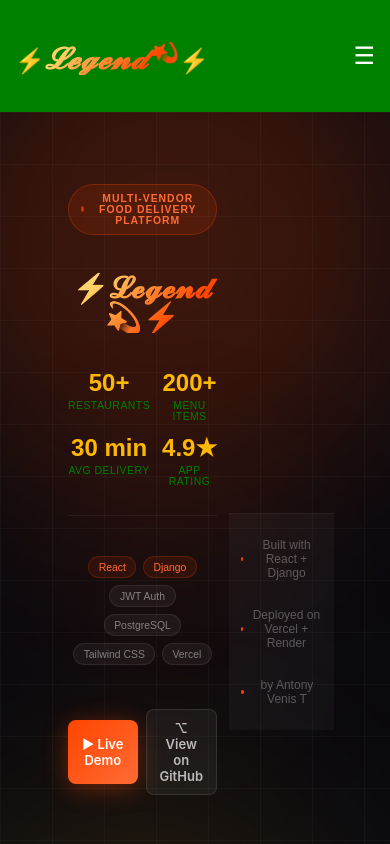
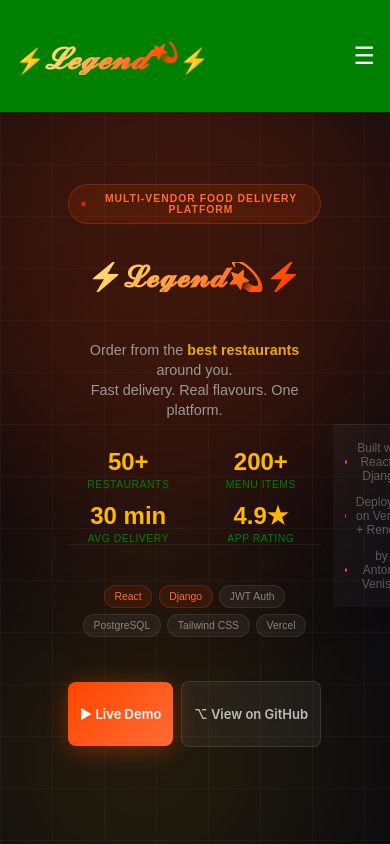
Before and after one commit to antonyvenis/e-commerce-app, a React (Vite) app in the folder frontend/: page /herobanner in a window 390 px wide. Shown: the top 844 px of the page. Built offline with nearby package versions, Linux system fonts and the light colour scheme.

Commit message:
Hero Banner Mobile View Updated

```diff
--- a/frontend/src/pages/HeroBanner.css
+++ b/frontend/src/pages/HeroBanner.css
@@ -1391,11 +1391,11 @@
     font-size: 0.95rem;
   }
 }
-
 /* ============================================
    MOBILE RESPONSIVE (768px and below)
    ============================================ */
 @media (max-width: 768px) {
+  /* MAIN CONTAINER - FULL COLUMN */
   .hero-banner-page {
     min-height: auto;
     padding-bottom: 2rem;
@@ -1408,9 +1408,37 @@
     padding: 1.5rem 1rem;
     align-items: center;
     width: 100%;
-  }
-
-  /* LEFT SECTION - MOBILE */
+    max-width: 100%;
+    grid-template-columns: 1fr !important;
+  }
+
+  /* ===== HIDE EVERYTHING RIGHT SIDE ===== */
+  .right {
+    display: none !important;
+    visibility: hidden !important;
+    width: 0 !important;
+    height: 0 !important;
+    margin: 0 !important;
+    padding: 0 !important;
+    border: none !important;
+    overflow: hidden !important;
+  }
+
+  /* Hide any element that might contain right side info */
+  .built-with,
+  .deployed-on,
+  .by-author,
+  [class*="right"],
+  [class*="info"],
+  [class*="side-info"],
+  .herobanner-card,
+  .row-cards,
+  .hero-order-card {
+    display: none !important;
+    visibility: hidden !important;
+  }
+
+  /* ===== LEFT SECTION - CENTER EVERYTHING ===== */
   .left {
     width: 100%;
     max-width: 100%;
@@ -1418,11 +1446,14 @@
     display: flex;
     flex-direction: column;
     align-items: center;
+    padding: 0;
+    margin: 0;
   }
 
   .eyebrow {
     font-size: 0.75rem;
     padding: 0.625rem 0.875rem;
+    text-align: center;
   }
 
   .brand {
@@ -1430,39 +1461,30 @@
     line-height: 1;
     margin-bottom: 0.5rem;
     text-align: center;
-  }
-
-  /* TAGLINE - FULL WIDTH BELOW */
-  .tagline {
-    font-size: 1rem;
-    line-height: 1.5;
-    width: 100%;
-    max-width: 100%;
-    text-align: center;
-    margin-top: 1.5rem;
-    padding: 0 1rem;
-    word-wrap: break-word;
-    overflow-wrap: break-word;
-    order: 5;
-  }
-
+    width: 100%;
+  }
+
+  /* ===== STATS SECTION ===== */
   .herobanner-stats {
     display: grid;
     grid-template-columns: 1fr 1fr;
     gap: 1rem;
     margin: 1rem 0;
     width: 100%;
-    order: 2;
+    padding: 0;
   }
 
   .stat-num {
     font-size: 1.75rem;
+    text-align: center;
   }
 
   .stat-label {
     font-size: 0.7rem;
-  }
-
+    text-align: center;
+  }
+
+  /* ===== STACK TAGS ===== */
   .stack-row {
     gap: 0.5rem;
     margin: 1rem 0;
@@ -1470,7 +1492,6 @@
     flex-wrap: wrap;
     justify-content: center;
     width: 100%;
-    order: 3;
   }
 
   .stack-tag {
@@ -1478,7 +1499,7 @@
     font-size: 0.7rem;
   }
 
-  /* CTA BUTTONS - SIDE BY SIDE */
+  /* ===== BUTTONS - SIDE BY SIDE ===== */
   .cta-row {
     display: flex !important;
     flex-direction: row !important;
@@ -1486,7 +1507,8 @@
     margin-top: 1.5rem;
     justify-content: center;
     width: 100%;
-    order: 4;
+    padding: 0;
+    flex-wrap: nowrap;
   }
 
   .btn-primary,
@@ -1502,88 +1524,25 @@
     align-items: center;
     justify-content: center;
     min-height: 48px;
-  }
-
-  /* HIDE RIGHT SECTION COMPLETELY */
-  .right {
-    display: none !important;
-    visibility: hidden !important;
-    width: 0 !important;
-    height: 0 !important;
-  }
-
-  /* HIDE ALL RIGHT SECTION INFO */
-  .right,
-  .built-with,
-  .deployed-on,
-  .by-author {
-    display: none !important;
-  }
-
-  .herobanner-card {
-    display: none !important;
-  }
-
-  .food-emoji {
-    font-size: 2.5rem;
-    margin-bottom: 0.75rem;
-  }
-
-  .food-name {
-    font-size: 1.125rem;
-  }
-
-  .food-rest {
-    font-size: 0.8rem;
-  }
-
-  .card-footer {
-    margin-top: 1rem;
-    padding-top: 1rem;
-  }
-
-  .hero-price {
-    font-size: 1.5rem;
-  }
-
-  .herobanner-add-btn {
-    padding: 0.65rem 1rem;
-    font-size: 0.9rem;
-    min-height: 44px;
-  }
-
-  .row-cards {
-    display: none !important;
-  }
-
-  .mini-emoji {
-    font-size: 2rem;
-  }
-
-  .mini-name {
-    font-size: 0.8rem;
-  }
-
-  .mini-price {
-    font-size: 1.1rem;
-  }
-
-  .hero-order-card {
-    display: none !important;
-  }
-
-  .order-icon {
-    font-size: 1.75rem;
-  }
-
-  .order-title {
-    font-size: 0.8rem;
-  }
-
-  .order-sub {
-    font-size: 0.7rem;
-  }
-
+    white-space: nowrap;
+  }
+
+  /* ===== TAGLINE - FULL WIDTH BELOW BUTTONS ===== */
+  .tagline {
+    font-size: 1rem;
+    line-height: 1.6;
+    width: 100%;
+    max-width: 100%;
+    text-align: center;
+    margin-top: 2rem;
+    margin-bottom: 0;
+    padding: 0 0.5rem;
+    word-wrap: break-word;
+    overflow-wrap: break-word;
+    color: #999;
+  }
+
+  /* ===== BOTTOM BAR ===== */
   .bottom-bar {
     display: flex;
     flex-direction: column;
@@ -1593,7 +1552,6 @@
     width: 100%;
     margin-top: 30px;
     align-items: center;
-    order: 6;
   }
 
   .bottom-item {
@@ -1601,6 +1559,7 @@
     font-size: 0.8rem;
     width: 100%;
     text-align: center;
+    margin: 0 auto;
   }
 
   .bottom-bar,
@@ -1622,6 +1581,12 @@
     gap: 1.25rem;
     display: flex !important;
     flex-direction: column !important;
+    width: 100%;
+  }
+
+  .left {
+    width: 100%;
+    align-items: center;
   }
 
   .eyebrow {
@@ -1635,23 +1600,26 @@
     margin-bottom: 0.5rem;
   }
 
-  /* TAGLINE - FULL WIDTH, VISIBLE BELOW */
-  .tagline {
-    font-size: 0.9rem;
-    line-height: 1.4;
-    width: 100%;
-    max-width: 100%;
-    padding: 0 0.75rem;
-    text-align: center;
-    margin-top: 1rem;
-    order: 5;
-  }
-
+  /* HIDE RIGHT COMPLETELY */
+  .right {
+    display: none !important;
+    visibility: hidden !important;
+    width: 0 !important;
+    height: 0 !important;
+  }
+
+  .herobanner-card,
+  .row-cards,
+  .hero-order-card {
+    display: none !important;
+  }
+
+  /* STATS */
   .herobanner-stats {
     grid-template-columns: 1fr 1fr;
     gap: 0.75rem;
     margin: 0.75rem 0;
-    order: 2;
+    width: 100%;
   }
 
   .stat-num {
@@ -1666,7 +1634,7 @@
   .stack-row {
     gap: 0.4rem;
     margin: 0.75rem 0;
-    order: 3;
+    width: 100%;
   }
 
   .stack-tag {
@@ -1674,13 +1642,12 @@
     font-size: 0.65rem;
   }
 
-  /* BUTTONS SIDE BY SIDE */
+  /* BUTTONS - SIDE BY SIDE */
   .cta-row {
     flex-direction: row !important;
     gap: 8px;
     margin-top: 1rem;
     width: 100%;
-    order: 4;
   }
 
   .btn-primary,
@@ -1693,22 +1660,16 @@
     min-height: 44px;
   }
 
-  /* HIDE RIGHT SECTION */
-  .right {
-    display: none !important;
-    visibility: hidden !important;
-  }
-
-  .herobanner-card {
-    display: none !important;
-  }
-
-  .row-cards {
-    display: none !important;
-  }
-
-  .hero-order-card {
-    display: none !important;
+  /* TAGLINE - BELOW BUTTONS */
+  .tagline {
+    font-size: 0.9rem;
+    line-height: 1.4;
+    width: 100%;
+    max-width: 100%;
+    padding: 0 0.75rem;
+    text-align: center;
+    margin-top: 1.5rem;
+    margin-bottom: 0;
   }
 
   .popular-badge {
@@ -1778,7 +1739,6 @@
   .bottom-bar {
     gap: 0.75rem;
     padding: 1rem 0.75rem;
-    order: 6;
   }
 
   .bottom-item {
@@ -1810,12 +1770,11 @@
     font-size: 0.8rem;
     width: 100%;
     padding: 0 0.5rem;
-    order: 5;
+    margin-top: 1.2rem;
   }
 
   .herobanner-stats {
     gap: 0.6rem;
-    order: 2;
   }
 
   .stat-num {
@@ -1824,7 +1783,6 @@
 
   .cta-row {
     gap: 6px;
-    order: 4;
   }
 
   .btn-primary,
@@ -1834,7 +1792,7 @@
     font-size: 12px;
   }
 
-  /* HIDE RIGHT SECTION */
+  /* HIDE RIGHT */
   .right {
     display: none !important;
   }
```
